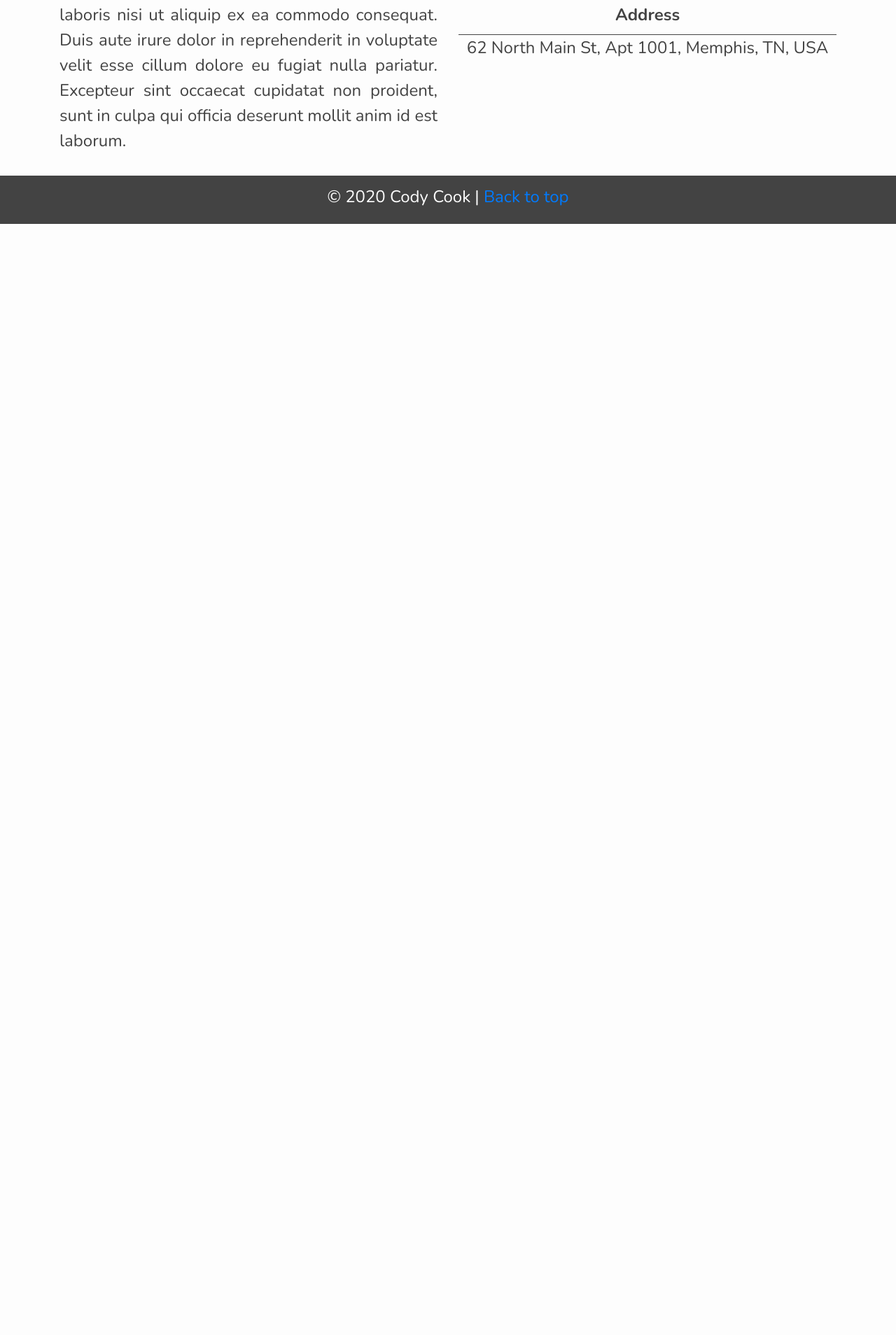
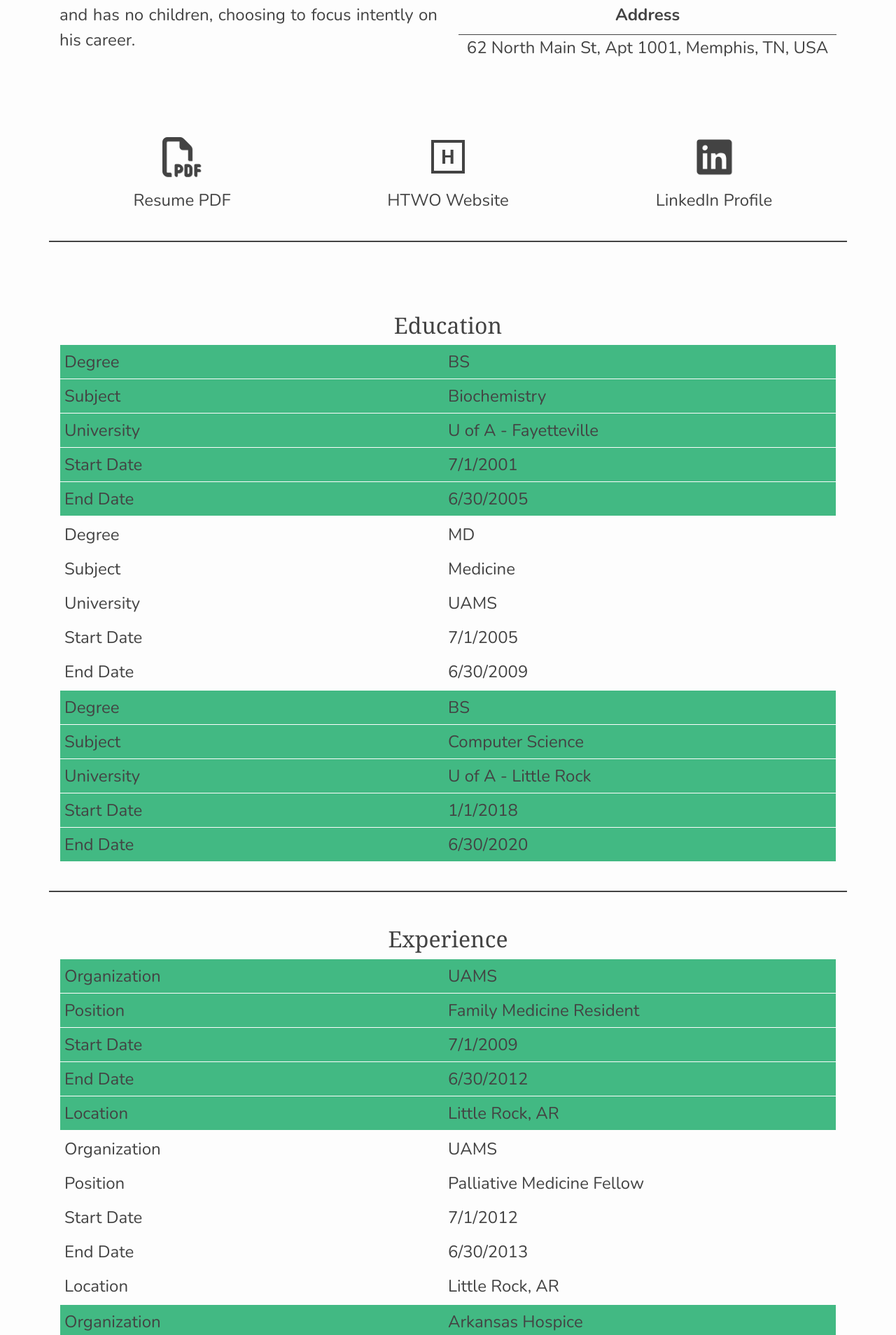
Before and after one commit to C-Smith-UALR/codycookcv, a Vue app: page / in a window 1280 px wide. Shown: the part 889-2797 px from the top of the page at 70% size. Before the commit the page ends 1209 px from the top, so only its background shows below. Built offline with nearby package versions, Linux system fonts and the light colour scheme; a web font is replaced by a local one.

Commit message:
social, education, experience components.

```diff
--- a/public/index.html
+++ b/public/index.html
@@ -14,7 +14,7 @@
     <link rel="icon" href="favicon.ico">
     <title>Cody Cook's CV</title>
   </head>
-  <body>
+  <body id="topOfApp">
     <noscript>
       <strong>We're sorry but <%= htmlWebpackPlugin.options.title %> doesn't work properly without JavaScript enabled. Please enable it to continue.</strong>
     </noscript>
--- a/src/assets/css/styles.css
+++ b/src/assets/css/styles.css
@@ -74,7 +74,7 @@ body {
     padding-bottom: 40px;
 }
 
-.homeh1wrap {
+.homeh1wrap, #icons {
     margin-top: 20px;
     margin-bottom: 20px;
     border-bottom: 2px solid #434343;
@@ -121,7 +121,7 @@ dd{
 
 }
 
-#socialContainer {
+#icons{
     text-align: center;
     /*background-color: #314551;*/
     padding-top: 40px;
@@ -136,67 +136,6 @@ dd{
 
 .icon{
     font-size: 3.5em;
-    color: #fdfdfd;
+    color: #434343;
     text-shadow: 1px 1px 1px #434343;
 }
-
-table {
-    width: 100%;
-    border-collapse: collapse;
-}
-
-.clarkNotHead:nth-of-type(odd) {
-    background: #42b983;
-}
-
-th {
-    background: #434343;
-}
-
-td, th {
-    padding: 6px;
-    text-align: left;
-    border: 1px solid #fdfdfd;
-
-}
-
-/*  ////////////////////////////  queries //////////////////// */
-@media only screen and (max-width: 780px), (min-device-width: 768px) and (max-device-width: 1024px) {
-    table, thead, tbody, th, td, tr {
-        display: block;
-    }
-
-    thead tr {
-        position: absolute;
-        top: -9999px;
-        left: -9999px;
-    }
-
-    tr {
-        border: 1px solid #fdfdfd;
-    }
-
-    td {
-        border: none;
-        border-bottom: 1px solid #fdfdfd;
-        position: relative;
-        padding-left: 50%;
-    }
-
-    td:before {
-        position: absolute;
-        top: 6px;
-        left: 6px;
-        width: 45%;
-        padding-right: 10px;
-        white-space: nowrap;
-    }
-
-    td:nth-of-type(1):before { content: "Degree"; }
-    td:nth-of-type(2):before { content: "Subject"; }
-    td:nth-of-type(3):before { content: "University"; }
-    td:nth-of-type(4):before { content: "Start Date"; }
-    td:nth-of-type(5):before { content: "End Date"; }
-
-
-}
--- /dev/null
+++ b/src/components/education.vue
@@ -0,0 +1,118 @@
+<template>
+    <section id="education">
+        <div class="container clarkBorderBottom">
+            <h2>Education</h2>
+
+            <table>
+                <thead>
+                <tr>
+                    <th>Degree</th>
+                    <th>Subject</th>
+                    <th>University</th>
+                    <th>Start Date</th>
+                    <th>End Date</th>
+                </tr>
+                </thead>
+                <tbody>
+                <tr class="clarkNotHead">
+                    <td>BS</td>
+                    <td>Biochemistry</td>
+                    <td>U of A - Fayetteville</td>
+                    <td>7/1/2001</td>
+                    <td>6/30/2005</td>
+                </tr>
+                <tr class="clarkNotHead">
+                    <td>MD</td>
+                    <td>Medicine</td>
+                    <td>UAMS</td>
+                    <td>7/1/2005</td>
+                    <td>6/30/2009</td>
+                </tr>
+                <tr class="clarkNotHead">
+                    <td>BS</td>
+                    <td>Computer Science</td>
+                    <td>U of A - Little Rock</td>
+                    <td>1/1/2018</td>
+                    <td>6/30/2020</td>
+                </tr>
+
+                </tbody>
+            </table>
+        </div>
+
+    </section>
+</template>
+
+<script>
+    export default {
+        name: "education"
+    }
+</script>
+
+<style scoped>
+    table {
+        width: 100%;
+        border-collapse: collapse;
+    }
+
+    .clarkNotHead:nth-of-type(odd) {
+        background: #42b983;
+    }
+
+    th {
+        background: #fdfdfd;
+    }
+
+    td, th {
+        padding: 6px;
+        text-align: left;
+        border: 1px solid #434343;
+
+    }
+
+    /*  ////////////////////////////  queries //////////////////// */
+    @media only screen and (max-width: 780px), (min-device-width: 768px) and (max-device-width: 1024px) {
+        table, thead, tbody, th, td, tr {
+            display: block;
+        }
+
+        thead tr {
+            position: absolute;
+            top: -9999px;
+            left: -9999px;
+        }
+
+        tr {
+            border: 1px solid #fdfdfd;
+        }
+
+        td {
+            border: none;
+            border-bottom: 1px solid #fdfdfd;
+            position: relative;
+            padding-left: 50%;
+        }
+
+        td:before {
+            position: absolute;
+            top: 6px;
+            left: 6px;
+            width: 45%;
+            padding-right: 10px;
+            white-space: nowrap;
+        }
+
+        #education {
+            padding-top: 60px;
+        }
+
+        td:nth-of-type(1):before { content: "Degree"; }
+        td:nth-of-type(2):before { content: "Subject"; }
+        td:nth-of-type(3):before { content: "University"; }
+        td:nth-of-type(4):before { content: "Start Date"; }
+        td:nth-of-type(5):before { content: "End Date"; }
+
+
+    }
+
+</style>
--- /dev/null
+++ b/src/components/experience.vue
@@ -0,0 +1,131 @@
+<template>
+    <section id="experience" class="mt-5">
+        <div class="container clarkBorderBottom">
+            <h2>Experience</h2>
+
+            <table>
+                <thead>
+                <tr>
+                    <th>Organization</th>
+                    <th>Position</th>
+                    <th>Start Date</th>
+                    <th>End Date</th>
+                    <th>Location</th>
+                </tr>
+                </thead>
+                <tbody>
+                <tr class="clarkNotHead">
+                    <td>UAMS</td>
+                    <td>Family Medicine Resident</td>
+                    <td>7/1/2009</td>
+                    <td>6/30/2012</td>
+                    <td>Little Rock, AR</td>
+                </tr>
+                <tr class="clarkNotHead">
+                    <td>UAMS</td>
+                    <td>Palliative Medicine Fellow</td>
+                    <td>7/1/2012</td>
+                    <td>6/30/2013</td>
+                    <td>Little Rock, AR</td>
+                </tr>
+                <tr class="clarkNotHead">
+                    <td>Arkansas Hospice</td>
+                    <td>Medical Director</td>
+                    <td>7/1/2013</td>
+                    <td>4/15/2016</td>
+                    <td>Little Rock, AR</td>
+                </tr>
+                <tr class="clarkNotHead">
+                    <td>UAMS</td>
+                    <td>Assistant Professor</td>
+                    <td>4/16/16</td>
+                    <td>10/31/2017</td>
+                    <td>Little Rock, AR</td>
+                </tr>
+                <tr class="clarkNotHead">
+                    <td>Arkansas Hospice</td>
+                    <td>Medical Director</td>
+                    <td>1/1/2018</td>
+                    <td>7/31/2020</td>
+                    <td>Little Rock, AR</td>
+                </tr>
+
+                </tbody>
+            </table>
+        </div>
+
+    </section>
+</template>
+
+<script>
+    export default {
+        name: "experience"
+    }
+</script>
+
+<style scoped>
+    table {
+        width: 100%;
+        border-collapse: collapse;
+    }
+
+    .clarkNotHead:nth-of-type(odd) {
+        background: #42b983;
+    }
+
+    th {
+        background: #fdfdfd;
+    }
+
+    td, th {
+        padding: 6px;
+        text-align: left;
+        border: 1px solid #434343;
+
+    }
+
+    /*  ////////////////////////////  queries //////////////////// */
+    @media only screen and (max-width: 780px), (min-device-width: 768px) and (max-device-width: 1024px) {
+        table, thead, tbody, th, td, tr {
+            display: block;
+        }
+
+        thead tr {
+            position: absolute;
+            top: -9999px;
+            left: -9999px;
+        }
+
+        tr {
+            border: 1px solid #fdfdfd;
+        }
+
+        td {
+            border: none;
+            border-bottom: 1px solid #fdfdfd;
+            position: relative;
+            padding-left: 50%;
+        }
+
+        td:before {
+            position: absolute;
+            top: 6px;
+            left: 6px;
+            width: 45%;
+            padding-right: 10px;
+            white-space: nowrap;
+        }
+
+
+
+
+        td:nth-of-type(1):before { content: "Organization"; }
+        td:nth-of-type(2):before { content: "Position"; }
+        td:nth-of-type(3):before { content: "Start Date"; }
+        td:nth-of-type(4):before { content: "End Date"; }
+        td:nth-of-type(5):before { content: "Location"; }
+
+
+    }
+
+</style>
--- a/src/components/footer.vue
+++ b/src/components/footer.vue
@@ -1,7 +1,7 @@
 <template>
     <div id="medzoarFooter" class="mt-3">
         <div class="footer-copyright text-center py-3">
-            <h6>&copy; 2020 Cody Cook | <a href="#app">Back to top</a></h6>
+            <h6>&copy; 2020 Cody Cook | <a href="#topOfApp">Back to top</a></h6>
         </div> <!--footer-->
 
     </div>
--- /dev/null
+++ b/src/components/icons.vue
@@ -0,0 +1,63 @@
+<template>
+    <div class="container" id="icons">
+        <div class="row">
+            <div class="col-sm col1 iconContainer">
+                <a :href="`${publicPath}Curriculum-Vitae-Cody-Cook-2020.pdf`" download>
+                    <i class="fa fa-file-pdf-o icon" aria-hidden="true"></i>
+
+                </a>
+                <div style="text-align: center" class="mt-3 clarkLikeParagraph">
+                    Resume PDF
+                </div>
+
+
+            </div>
+
+            <div class="col-sm col4 iconContainer">
+                <a href="https://htwo.com/">
+<!--                    <i class="fa fa-github icon" aria-hidden="true"></i>-->
+                    <img src="../../public/HTWO.png" alt="HTWO HydrogenWater icon">
+
+                </a>
+                <div style="text-align: center" class="mt-3 clarkLikeParagraph">
+                    HTWO Website
+                </div>
+
+            </div>
+
+            <div class="col-sm col5 iconContainer">
+                <a href="https://www.linkedin.com/in/cody-cook-07419940/">
+
+                    <i class="fa fa-linkedin-square icon" aria-hidden="true"></i>
+
+                </a>
+                <div style="text-align: center" class="mt-3 clarkLikeParagraph">
+                    LinkedIn Profile
+                </div>
+            </div>
+
+
+
+
+
+
+
+
+        </div> <!-- row -->
+    </div>  <!--container-->
+</template>
+
+<script>
+    export default {
+        name: "icons",
+        data () {
+            return {
+                publicPath: process.env.BASE_URL
+            }
+        },
+    }
+</script>
+
+<style scoped>
+
+</style>
--- a/src/components/navbar.vue
+++ b/src/components/navbar.vue
@@ -2,7 +2,7 @@
     <section id="navbar">
         <div>
             <b-navbar toggleable="lg" type="dark" variant="dark" fixed="top">
-                <b-navbar-brand to="/">
+                <b-navbar-brand href="#topOfApp">
                     <div class="clarkCenter">
                         <b>CC</b>
                     </div>
@@ -12,7 +12,8 @@
                 <b-collapse id="nav-collapse" is-nav>
                     <b-navbar-nav class="ml-auto">
                         <b-nav-item to="/">home</b-nav-item>
-                        <b-nav-item to="/mediums">mediums</b-nav-item>
+                        <b-nav-item href="#education">education</b-nav-item>
+                        <b-nav-item href="#experience">experience</b-nav-item>
 
                     </b-navbar-nav>
 
--- a/src/views/Home.vue
+++ b/src/views/Home.vue
@@ -13,10 +13,9 @@
           </div>
 
           <p itemprop="description" style="text-align: justify">
-            Lorem ipsum dolor sit amet, consectetur adipiscing elit, sed do eiusmod tempor incididunt ut labore et dolore magna aliqua.
-            Ut enim ad minim veniam, quis nostrud exercitation ullamco laboris nisi ut aliquip ex ea commodo consequat.
-            Duis aute irure dolor in reprehenderit in voluptate velit esse cillum dolore eu fugiat nulla pariatur.
-            Excepteur sint occaecat cupidatat non proident, sunt in culpa qui officia deserunt mollit anim id est laborum.
+            Dr. Cody Chase Cook is the Founder, President, and Chief Medical Scientist at MitoGene and
+            HTWO Beverage Company&#8482;.  This is his professional curriculum vitae.  He is not married and has
+            no children, choosing to focus intently on his career.
           </p>
         </div>
         <div class="col-sm-12 col-lg-6 pt-3" id="detailsList">
@@ -63,12 +62,19 @@
         </div>
       </div> <!--row-->
     </div> <!--container-->
-  </div>
+    <icons></icons>
+    <education></education>
+    <experience></experience>
+
+  </div><!--home-->
+
 </template>
 
 <script>
 // @ is an alias to /src
-
+import icons from '../components/icons'
+import education from '../components/education'
+import experience from "../components/experience";
 
 export default {
   name: 'Home',
@@ -77,6 +83,11 @@ export default {
       publicPath: process.env.BASE_URL
     }
   },
+  components: {
+    'Icons':icons,
+    'Education': education,
+    'Experience': experience
+  }
 
 }
 </script>
```
Also changed, not shown: public/HTWO.png (added), 1 other file (tests, documents, lock files or other folders).
